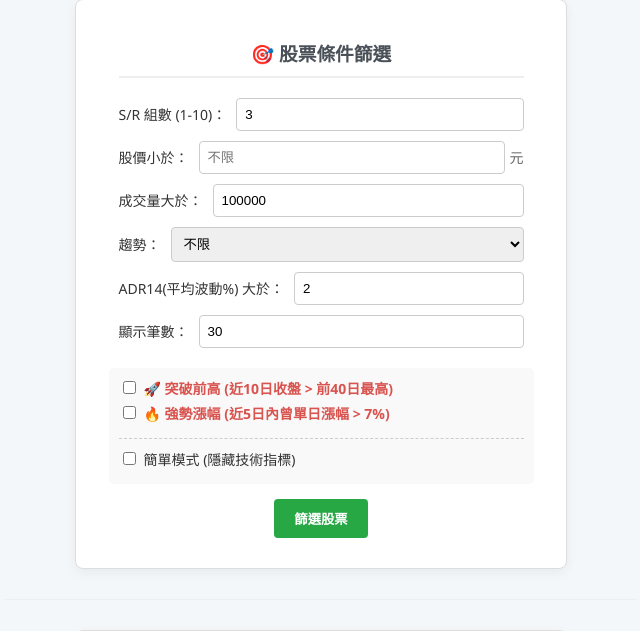
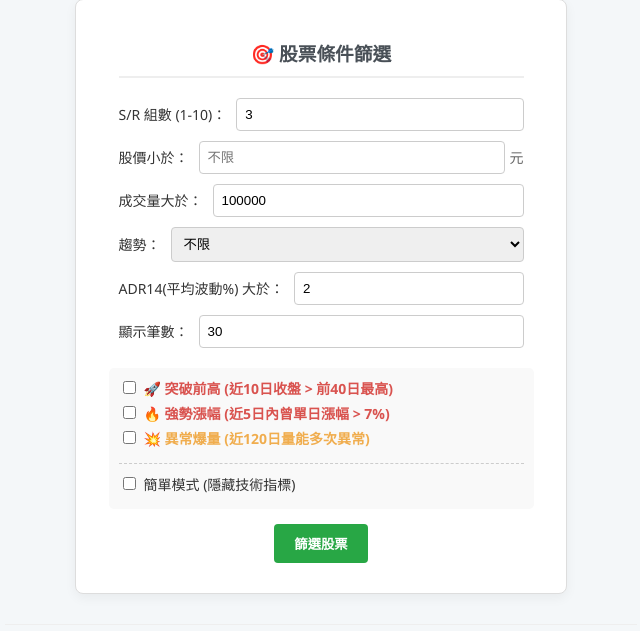
Before and after one commit to wulin240/myflaskapp, a Flask app: page / in a window 1280 px wide. Shown: the part 646-1277 px from the top of the page, without its empty margins (319-959 px from the left). Run offline with Flask 3, Linux system fonts and the light colour scheme.

Commit message:
update: 修正暴輛(5日/40日)並新增HTML篩選按鈕

```diff
--- a/app.py
+++ b/app.py
@@ -1235,13 +1235,14 @@ def chart_from_list(stock_id):
 def filter_stocks():
     # ------------------ 獲取所有篩選及配置參數 ------------------
     volume_min = request.form.get('volume_min', type=float, default=0)
-    price_max = request.form.get('price_max', type=float) # 🌟 新增：獲取股價上限
+    price_max = request.form.get('price_max', type=float) # 🌟 獲取股價上限
     trend_type = request.form.get('trend_type', '')
     adr14_min = request.form.get('change_min', type=float, default=0)
 
     # 獲取強勢指標篩選
     over_high_selected = request.form.get('over_high') == '1'
     high_point_selected = request.form.get('high_point') == '1'
+    abnormal_vol_selected = request.form.get('abnormal_volume') == '1' # 💥 新增：爆量篩選
 
     # 頁面配置參數
     simple_mode = request.form.get('simple_mode') == '1'
@@ -1270,15 +1271,17 @@ def filter_stocks():
                 "select": "*"
             }
 
-            # 🌟 新增：股價上限篩選邏輯 (小於等於 price_max)
+            # 股價上限篩選邏輯
             if price_max is not None:
                 params["last_close"] = f"lte.{price_max}"
 
-            # 根據勾選狀態加入 over_high / high_point 篩選
+            # 根據勾選狀態加入指標篩選
             if over_high_selected:
                 params["over_high"] = "eq.true"
             if high_point_selected:
                 params["high_point"] = "eq.true"
+            if abnormal_vol_selected: # 💥 加入爆量篩選
+                params["abnormal_volume"] = "eq.true"
 
             # 移除 None 值的參數
             params = {k: v for k, v in params.items() if v is not None}
@@ -1306,14 +1309,14 @@ def filter_stocks():
     count = len(df)
     list_param = urllib.parse.quote(','.join(stock_ids))
 
-    # 🌟 修改：表格標題加入「目前股價」與指標
+    # 🌟 修改表格標題：加入爆量欄位
     html = (f"<h2>篩選結果（共 {count} 筆）</h2>"
-            "<table border='1' cellpadding='6' style='margin-left:0; text-align:left; border-collapse: collapse; min-width: 600px;'>"
+            "<table border='1' cellpadding='6' style='margin-left:0; text-align:left; border-collapse: collapse; min-width: 700px;'>"
             "<thead style='background-color: #f2f2f2;'>"
             "<tr>"
             "<th>股票代號</th><th>股票名稱</th><th>目前股價</th><th>成交量</th>"
             "<th>ADR14(%)</th><th>趨勢</th>"
-            "<th>🚀突破</th><th>🔥強勢</th>"
+            "<th>🚀突破</th><th>🔥強勢</th><th>💥爆量</th>"
             "</tr></thead><tbody>")
 
     for idx, row in df.iterrows():
@@ -1330,23 +1333,24 @@ def filter_stocks():
         # 將 boolean 轉為視覺符號
         oh_icon = "✅" if row.get('over_high') else "---"
         hp_icon = "✅" if row.get('high_point') else "---"
-        # 股價顏色標註 (可選，讓 Boss 方便看)
+        av_icon = "✅" if row.get('abnormal_volume') else "---" # 💥 爆量圖示
+
         price_val = row.get('last_close', 0)
 
         html += (f"<tr>"
                  f"<td><a href='{chart_url}'>{row['stock_id']}</a></td>"
                  f"<td>{row['stock_name']}</td>"
-                 f"<td style='font-weight:bold;'>{price_val:.2f}</td>" # 顯示目前股價
+                 f"<td style='font-weight:bold;'>{price_val:.2f}</td>"
                  f"<td>{int(row['latest_volume'])}</td>"
                  f"<td>{row['adr14']:.2f}</td>"
                  f"<td>{row['trend']}</td>"
                  f"<td style='text-align:center;'>{oh_icon}</td>"
                  f"<td style='text-align:center;'>{hp_icon}</td>"
+                 f"<td style='text-align:center;'>{av_icon}</td>"
                  f"</tr>")
 
     html += "</tbody></table><br><a href='/'>返回</a>"
     return html
-
 @app.route('/favorites', methods=['GET'])
 def favorites_page():
     simple_mode = request.args.get('simple_mode') == '1'
--- a/templates/index.html
+++ b/templates/index.html
@@ -181,7 +181,6 @@
             <input type="number" name="n_sr_levels" value="3" min="1" max="10">
         </div>
 
-        <!-- 新增：股價上限篩選 -->
         <div class="form-group">
             <label>股價小於：</label>
             <div class="price-input-container">
@@ -224,6 +223,11 @@
                 <input type="checkbox" name="high_point" value="1">
                 🔥 強勢漲幅 (近5日內曾單日漲幅 > 7%)
             </label>
+            <!-- 爆量篩選新增 -->
+            <label class="highlight-label" style="color: #f0ad4e;">
+                <input type="checkbox" name="abnormal_volume" value="1">
+                💥 異常爆量 (近120日量能多次異常)
+            </label>
             <hr style="width: 100%; margin: 10px 0; border-top: 1px dashed #ccc;">
             <label for="simple_mode_filter">
                 <input type="checkbox" name="simple_mode" value="1" id="simple_mode_filter">
```
